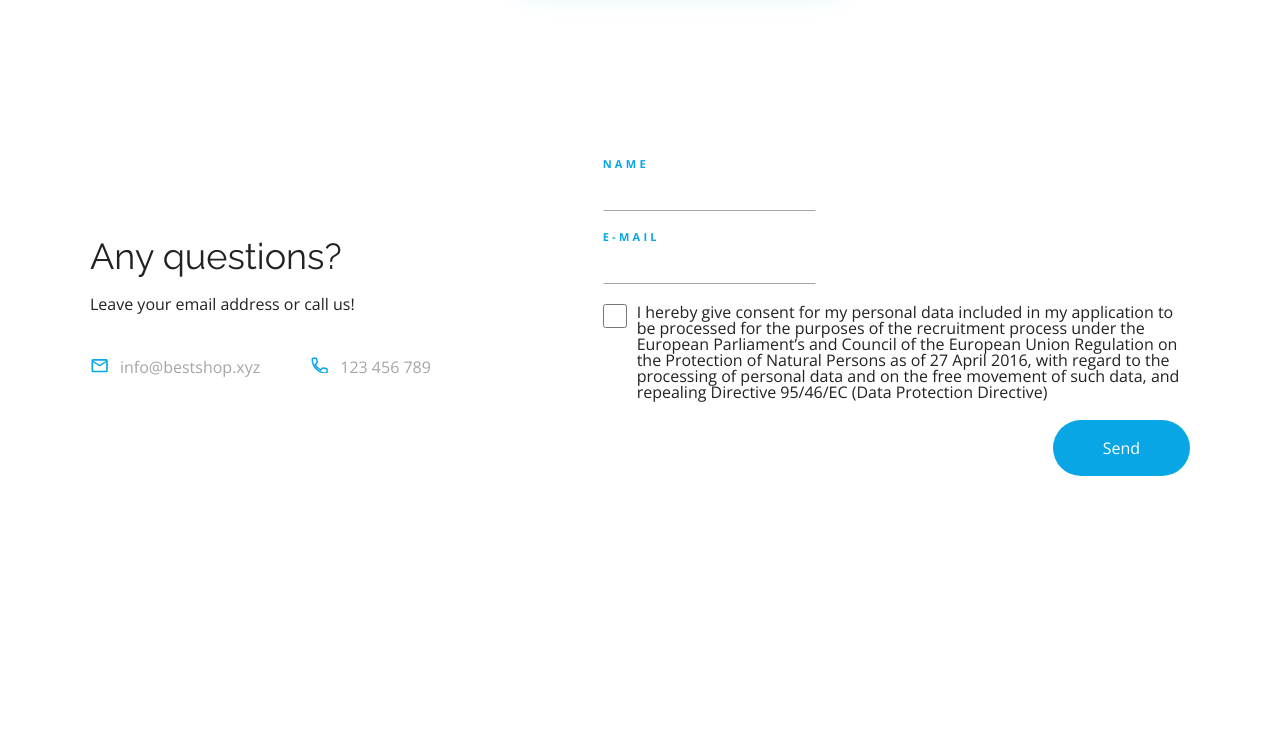
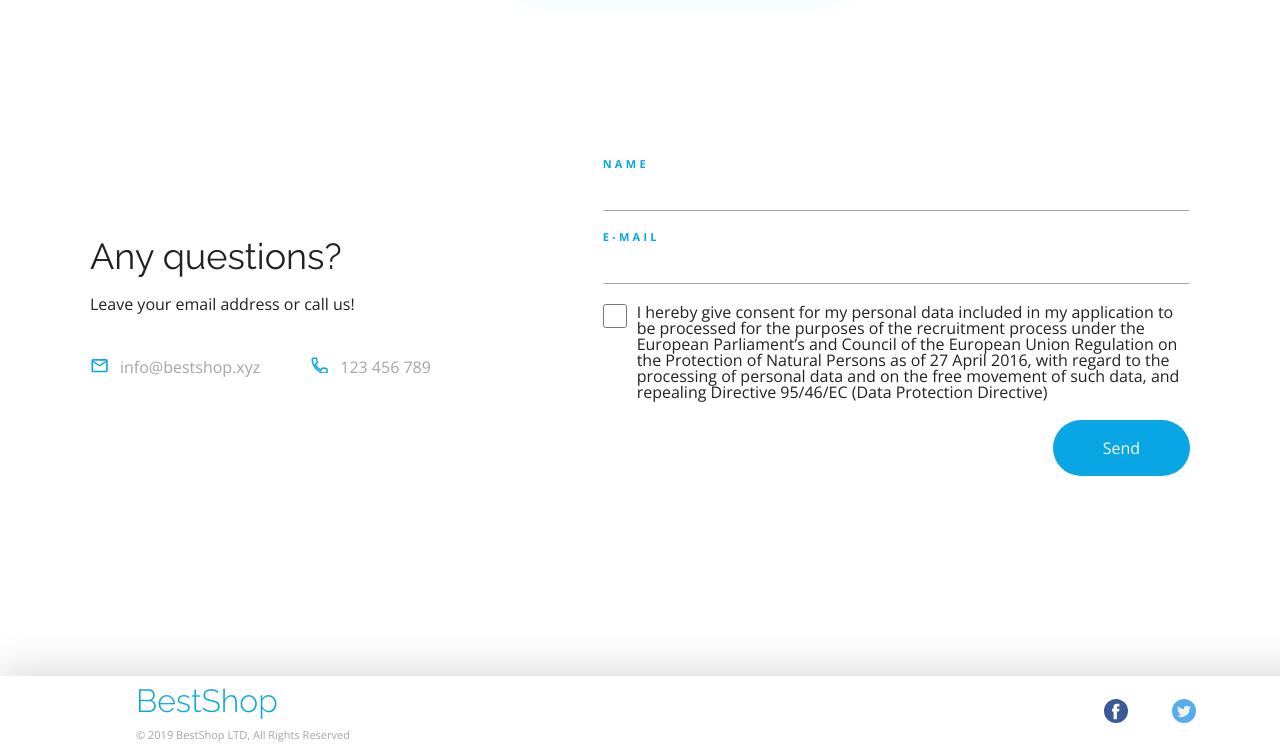
Before and after one commit to Barunnnn/Workshop_I, a plain HTML site: page index.html in a window 1280 px wide. Shown: the part 3593-4339 px from the top of the page. Before the commit the page ends 4269 px from the top, so only its background shows below. Drawn offline with nearby package versions, Linux system fonts and the light colour scheme.

Commit message:
footer done

```diff
--- a/CSS/style.css
+++ b/CSS/style.css
@@ -516,6 +516,7 @@ h5 {
 input {
   border: 1px solid white;
   border-bottom: 1px solid var(--color-grey);
+  width: 100%;
 }
 
 .GDPR {
@@ -548,3 +549,33 @@ input[type="checkbox"] {
   max-width: 150px;
   margin-left: 450px;
 }
+
+/*--FOOTER--*/
+.footer {
+  height: 70px;
+  display: flex;
+  justify-content: space-between;
+  align-items: center;
+  box-shadow: 0px -5px 40px #00000029;
+}
+
+.logo {
+  color: var(--color-primary);
+  font: normal normal 300 32px/37px Raleway;
+  margin-left: 136px;
+}
+
+.rights {
+  margin-left: 136px;
+  margin-top: 10px;
+  color: var(--color-grey);
+  font-size: 11px;
+}
+
+.social {
+  margin-right: 136px;
+}
+
+.social a {
+  margin: 20px;
+}
--- a/index.html
+++ b/index.html
@@ -193,16 +193,35 @@
     <input type="text" name="name" />
     <h5>E-MAIL</h5>
     <input type="email" name="e-mail" />
-    <div class="GDPR"><input type="checkbox" name="GDPR" />
+    <div class="GDPR">
+      <input type="checkbox" name="GDPR" />
       <p>
         I hereby give consent for my personal data included in my application to
         be processed for the purposes of the recruitment process under the
-      European Parliament’s and Council of the European Union Regulation on the
-      Protection of Natural Persons as of 27 April 2016, with regard to the
-      processing of personal data and on the free movement of such data, and
-      repealing Directive 95/46/EC (Data Protection Directive)
+        European Parliament’s and Council of the European Union Regulation on
+        the Protection of Natural Persons as of 27 April 2016, with regard to
+        the processing of personal data and on the free movement of such data,
+        and repealing Directive 95/46/EC (Data Protection Directive)
       </p>
     </div>
     <div class="button send-button">Send</div>
   </div>
 </div>
+
+<!--FOOTER-->
+<footer>
+  <div class="footer container">
+    <span
+      ><div class="logo">BestShop</div>
+      <div class="rights">© 2019 BestShop LTD, All Rights Reserved</div></span
+    >
+    <span class="social">
+      <a href="https://www.facebook.com">
+        <img src="../Workshop_I/assets/Facebook.svg" alt="facebook" />
+      </a>
+      <a href="https://www.google.com">
+        <img src="../Workshop_I/assets/Twitter.svg" alt="twitter" />
+      </a>
+    </span>
+  </div>
+</footer>
```
Lines whose indentation alone changed are shown as unchanged.
